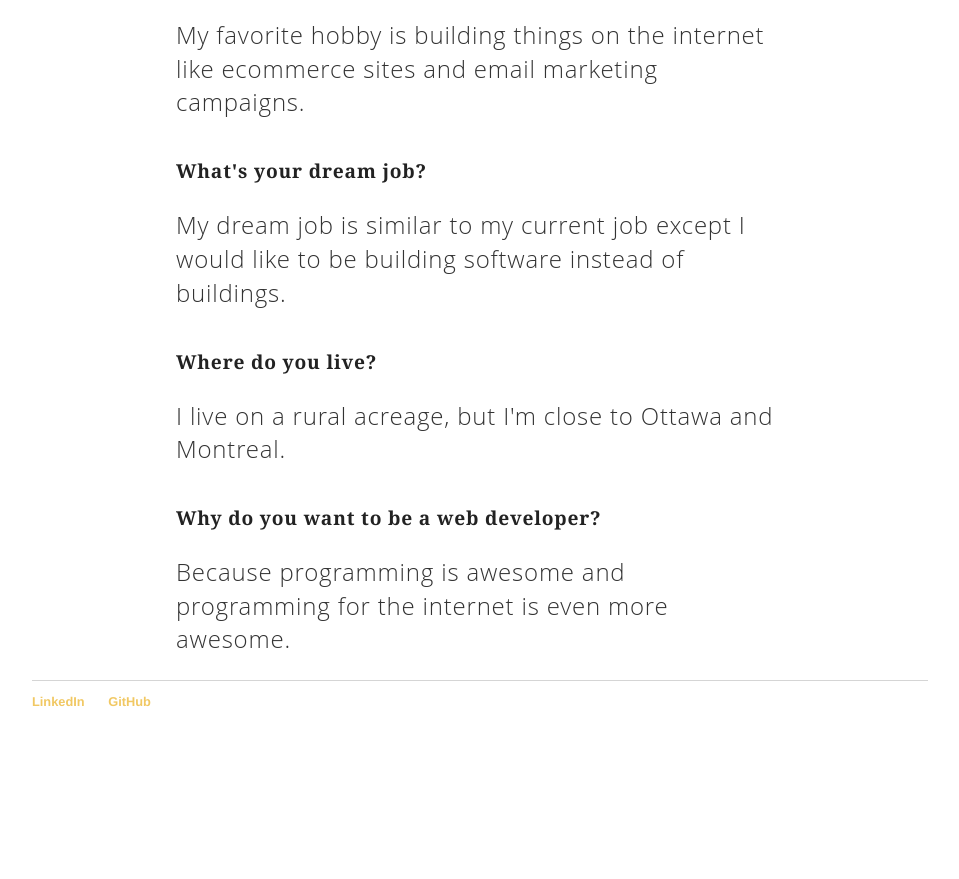
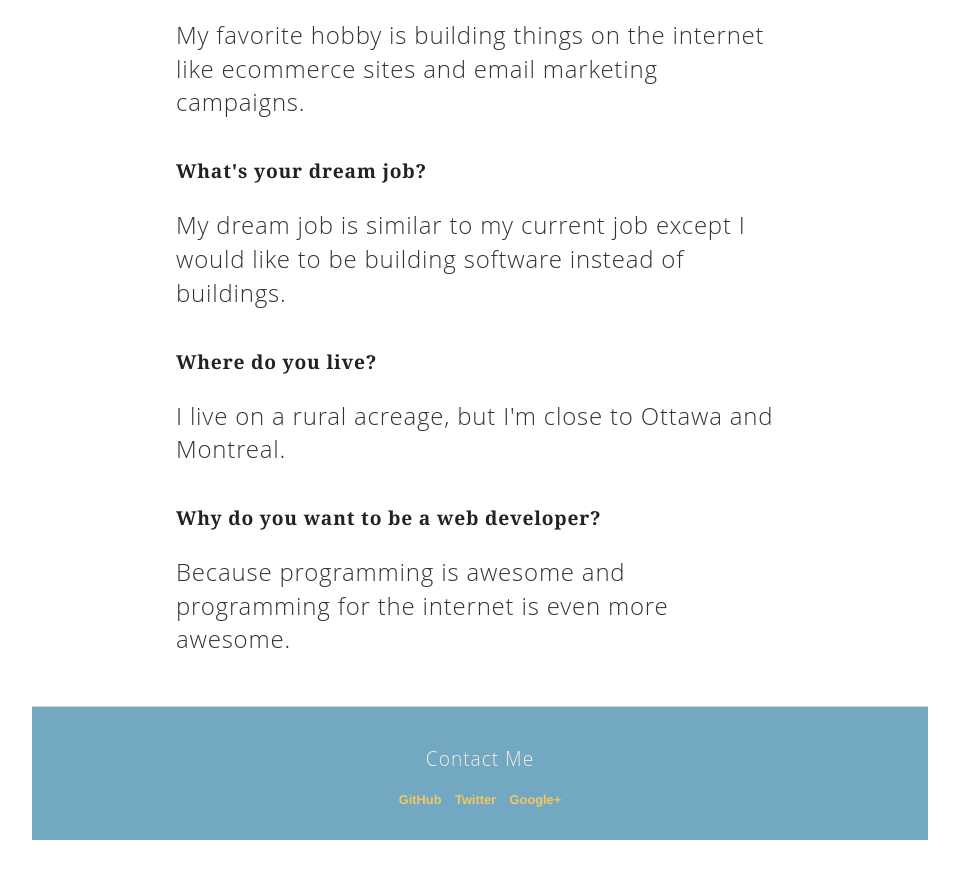
Before and after one commit to shreyakaul/shreyakaul.github.io, a Jekyll site: the page built from index.html, in a window 1280 px wide and 900 px high, scrolled down 2408 px. Shown: the top 879 px of the window, without its empty margins (160-1119 px from the left). Built offline with Jekyll 4.4.1, drawn with Linux system fonts in a browser that asks for light colours; before the commit the page ends 3177 px from its top, so only the background shows below that.

Commit message:
Update default.html

```diff
--- a/_layouts/default.html
+++ b/_layouts/default.html
@@ -17,11 +17,14 @@
 			{{ content }}
 
 			</div><!-- /.container -->
-			<footer>
-	    		<ul>
-	        		<li><a href="https://www.linkedin.com/in/shreya-kaul">LinkedIn</a></li>
-	        		<li><a href="https://github.com/shreyakaul">GitHub</a></li>
-				</ul>
-			</footer>
+			<footer class="content-footer">
+    <p>Contact Me</p>
+    <ul class="social">
+        <li><a class="css-is-deranged" href="_INSERT_GITHUB_URL_HERE_">GitHub</a></li>
+        <li><a class="css-is-deranged" href="_INSERT_TWITTER_URL_HERE_">Twitter</a></li>
+        <li><a class="css-is-deranged" href="_INSERT_GOOGLE+_URL_HERE_">Google+</a></li>
+    </ul>
+
+</footer>
 		</body>
 	</html>
```
